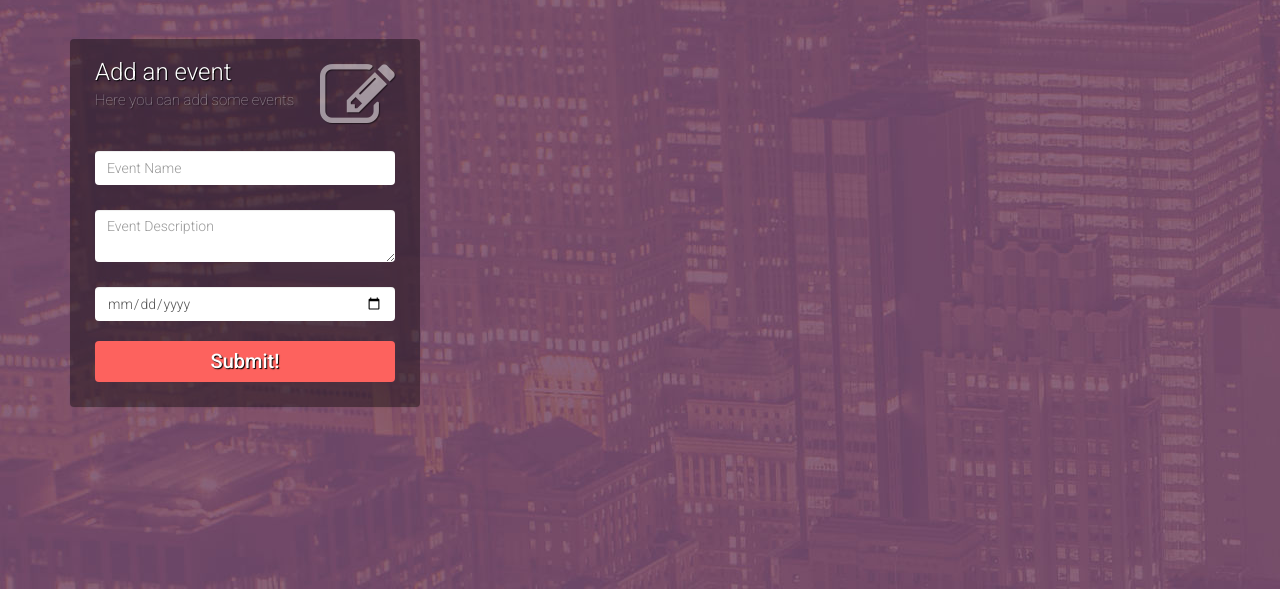
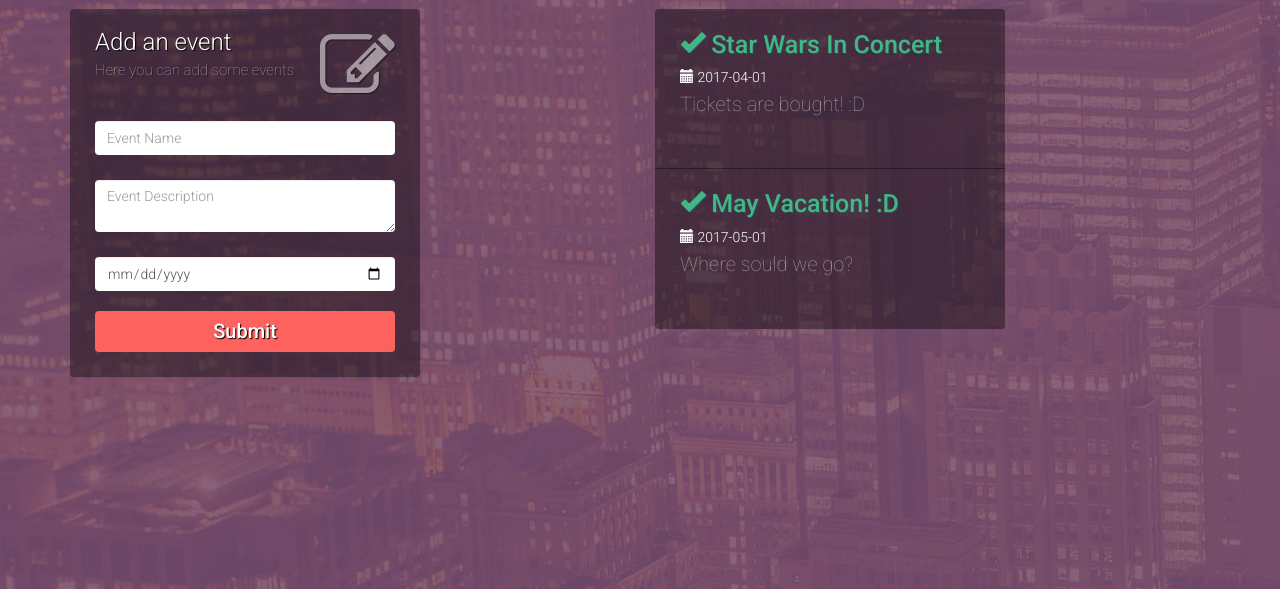
Before and after one commit to szymongrotha/firstVueJs, a plain HTML site: page index.html in a window 1280 px wide. Shown: the part 211-800 px from the top of the page. Drawn offline with nearby package versions, Linux system fonts and the light colour scheme.

Commit message:
Working Event Calendar

```diff
--- a/css/style.css
+++ b/css/style.css
@@ -7,7 +7,7 @@ body {
 }
 
 .logo {
-    height: 130px;
+    height: 100px;
     padding-top: 10px;
 }
 
@@ -24,8 +24,15 @@ span {
     font-weight: 100;
 }
 
-h3 {
+h4 {
+    color: #41B883;
+    text-shadow: 1px 1px 1px #35495E;
+    font-size: 25px;
+}
+
+h3, h5 {
     font-weight: 300;
+    color: #FFFFFF;
     margin: 0;
     margin-bottom: 5px;
 }
@@ -37,7 +44,7 @@ p {
     margin-bottom: 40px;
 }
 
-.panel-default {
+.panel-default, .list-group-item, a.list-group-item:hover  {
     border: none;
     max-width: 350px;
     background-color: rgba(0, 0, 0, 0.4);
@@ -92,3 +99,12 @@ p {
 .form-group {
     padding: 5px 0;
 }
+
+.list-group-item, a.list-group-item:hover {
+    padding-left: 25px;
+}
+
+.list-group-item p {
+    font-size: 20px;
+    color: #FFFFFF;
+}
--- a/index.html
+++ b/index.html
@@ -18,7 +18,7 @@
             </div>
         </div>
     </header>
-    <section class="container">
+    <section class="container" id="events">
         <div class="row">
             <div class="col-sm-6">
                 <div class="panel panel-default">
@@ -33,24 +33,36 @@
                     </div>
                     <div class="panel-body">
                         <div class="form-group">
-                            <input class="form-control" placeholder="Event Name">
+                            <input class="form-control" placeholder="Event Name" v-model="event.name">
                         </div>
                         <div class="form-group">
-                            <textarea class="form-control" placeholder="Event Description"></textarea>
+                            <textarea class="form-control" placeholder="Event Description" v-model="event.description"></textarea>
                         </div>
                         <div class="form-group">
-                            <input type="date" class="form-control" placeholder="Date">
+                            <input type="date" class="form-control" placeholder="Date" v-model="event.date">
                         </div>
-                        <button class="btn btn-primary">Submit!</button>
+                        <button class="btn btn-primary" v-on:click="addEvent">Submit</button>
                     </div>
                 </div>
             </div>
-            <div class="col-sm-6"></div>
+            <div class="col-sm-6">
+                <div class="list-group">
+                    <a href="#" class="list-group-item" v-for="event in events">
+                        <h4>
+                            <i class="glyphicon glyphicon-ok"></i> {{ event.name }}
+                        </h4>
+                        <h5>
+                            <i class="glyphicon glyphicon-calendar" v-if="event.date"></i> {{ event.date }}
+                        </h5>
+                        <p v-if="event.description">{{ event.description }}</p>
+                    </a>
+                </div>
+            </div>
         </div>
     </section>
 
 </body>
-<script src="js/scripts.js"></script>
-<script src="https://unpkg.com/vue/dist/vue.js"></script>
+<script src="https://cdnjs.cloudflare.com/ajax/libs/vue/2.2.5/vue.js"></script>
+<script src="js/app.js"></script>
 
 </html>
--- /dev/null
+++ b/js/app.js
@@ -0,0 +1,41 @@
+Vue.config.productionTip = false;
+new Vue({
+    el:'#events',
+
+    data: {
+        event: { name: '', description: '', date: ''},
+        events: []
+    },
+
+    mounted: function() {
+        this.runEvents();
+    },
+
+    methods: {
+        runEvents: function() {
+            var events = [
+                {
+                    id: 1,
+                    name: 'Star Wars In Concert',
+                    description: 'Tickets are bought! :D',
+                    date: '2017-04-01'
+                },
+                {
+                    id: 2,
+                    name: 'May Vacation! :D',
+                    description: 'Where sould we go?',
+                    date: '2017-05-01'
+                },
+            ];
+            this.events = events;
+        },
+
+        addEvent: function() {
+            if(this.event.name) {
+                this.events.push(this.event);
+                this.event = { name: '', description: '', date: '' };
+            }
+        }
+    }
+
+});
```
Also changed, not shown: js/scripts.js (deleted).
